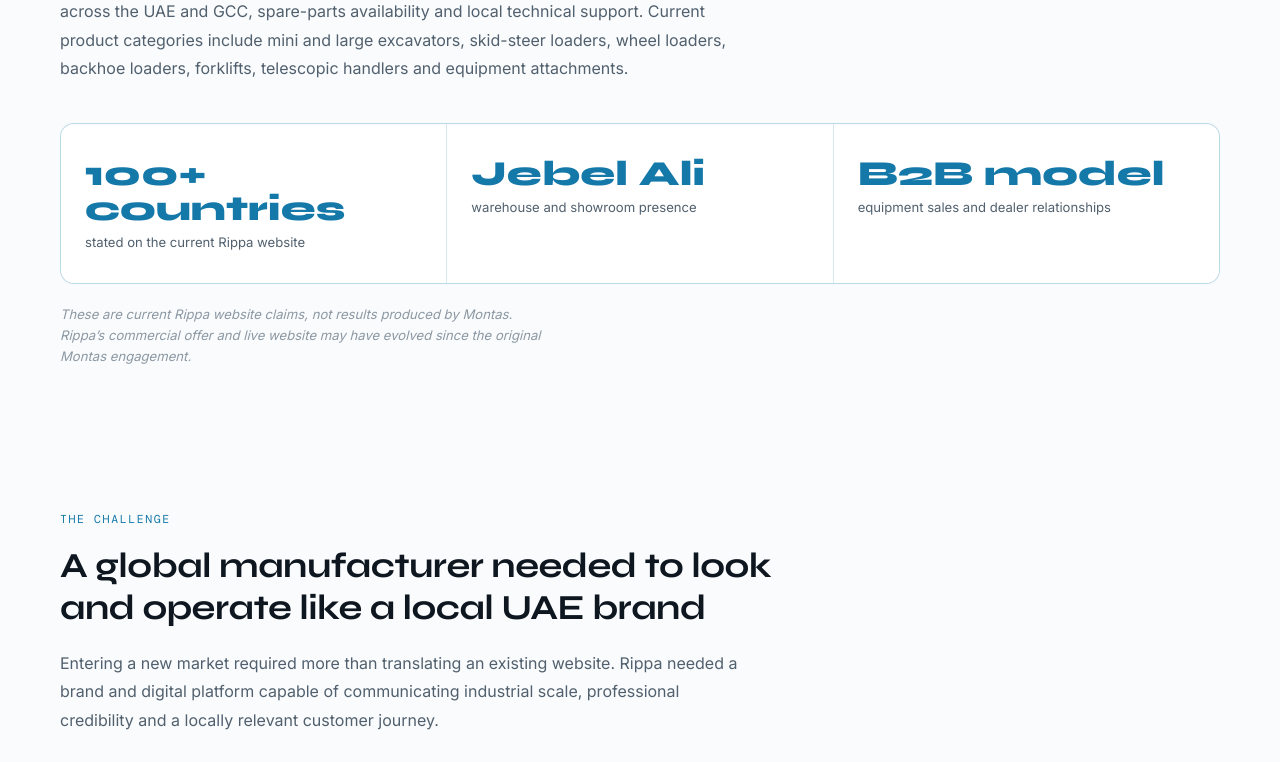
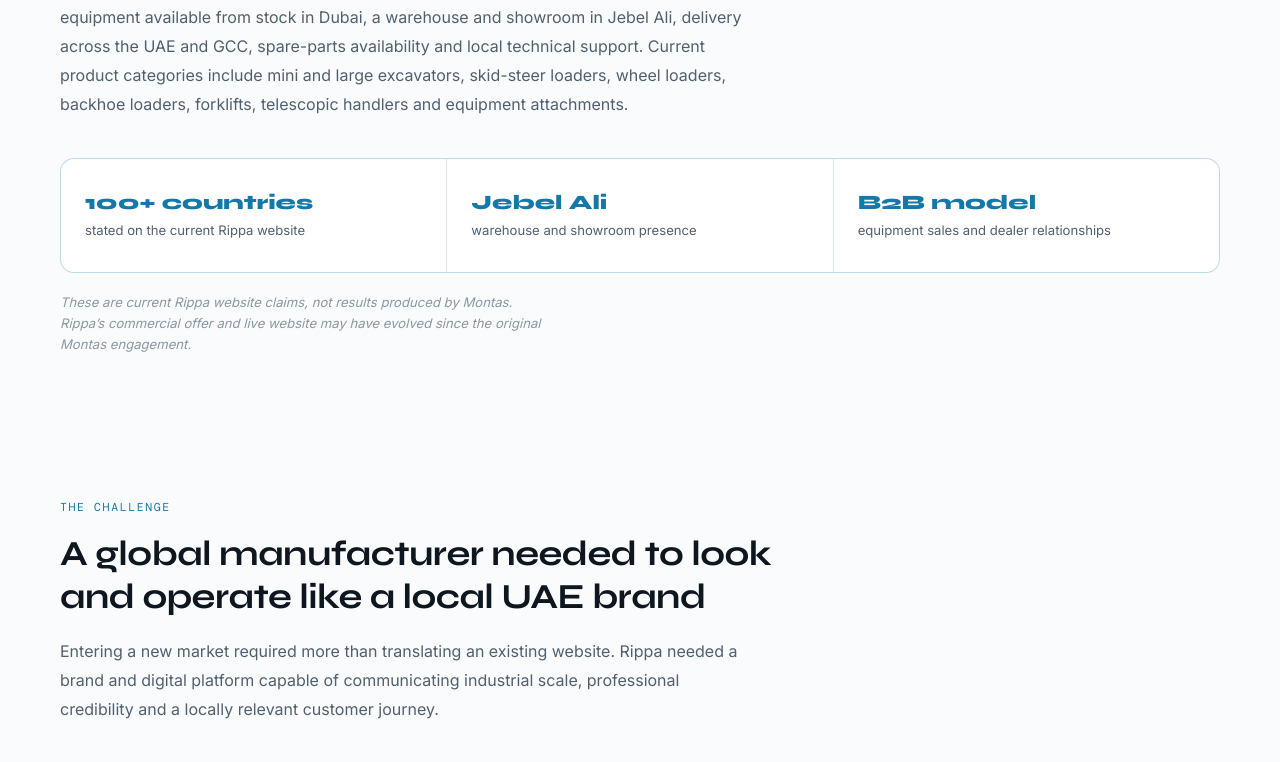
Before and after one commit to Guy4resh-stack/montas-asia-website, a React (Vite) app: page /cases/rippa in a window 1280 px wide. Shown: the part 2088-2850 px from the top of the page. Built offline with nearby package versions, Linux system fonts and the light colour scheme; a web font is replaced by a local one.

Commit message:
fix: proof strip column count and long-value overflow

```diff
--- a/src/index.css
+++ b/src/index.css
@@ -2934,3 +2934,27 @@
   .cs-flow--4,
   .cs-flow--5 { grid-template-columns: 1fr; }
 }
+
+/* Proof strip: 4-column variant + prevent long text values overflowing */
+.cs-proof-strip--4 { grid-template-columns: repeat(4, minmax(0, 1fr)); }
+
+/* Grid children must be allowed to shrink, otherwise long words overflow the row */
+.cs-proof-strip > .cs-proof { min-width: 0; }
+.cs-proof-value {
+  overflow-wrap: anywhere;
+  word-break: break-word;
+  hyphens: auto;
+  text-wrap: balance;
+}
+/* Text-based proof values (not short numbers) need a smaller, calmer size */
+.cs-proof-strip--inline .cs-proof-value {
+  font-size: clamp(1.05rem, 1.6vw, 1.5rem);
+  line-height: 1.15;
+}
+
+@media (max-width: 1100px) {
+  .cs-proof-strip--4 { grid-template-columns: repeat(2, minmax(0, 1fr)); }
+}
+@media (max-width: 600px) {
+  .cs-proof-strip--4 { grid-template-columns: 1fr; }
+}
--- a/src/pages/CaseStudyPage.jsx
+++ b/src/pages/CaseStudyPage.jsx
@@ -275,7 +275,7 @@
               <h2 className="cs-h2">{smm.heading}</h2>
               {smm.body.map((p, i) => <p key={i} className="cs-body cs-body--wide">{p}</p>)}
             </div>
-            <div className="cs-proof-strip cs-proof-strip--inline cs-reveal">
+            <div className={`cs-proof-strip cs-proof-strip--inline cs-proof-strip--${smm.proof.length} cs-reveal`}>
               {smm.proof.map((p) => (
                 <div key={p.label} className="cs-proof">
                   <span className="cs-proof-value">{p.value}</span>
@@ -295,7 +295,7 @@
               <h2 className="cs-h2">{pr.heading}</h2>
               {pr.body.map((p, i) => <p key={i} className="cs-body cs-body--wide">{p}</p>)}
             </div>
-            <div className="cs-proof-strip cs-proof-strip--inline cs-reveal">
+            <div className={`cs-proof-strip cs-proof-strip--inline cs-proof-strip--${pr.proof.length} cs-reveal`}>
               {pr.proof.map((p) => (
                 <div key={p.label} className="cs-proof">
                   <span className="cs-proof-value">{p.value}</span>
```
